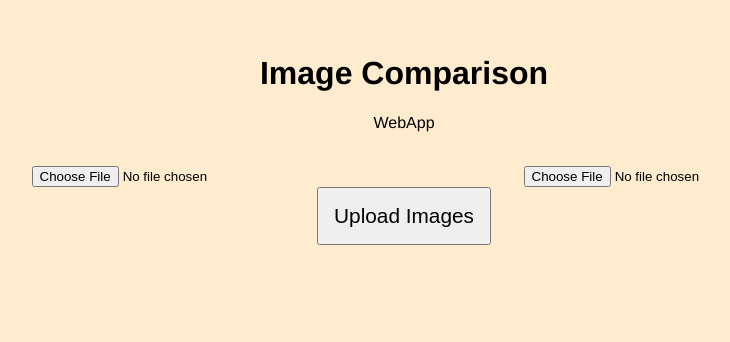
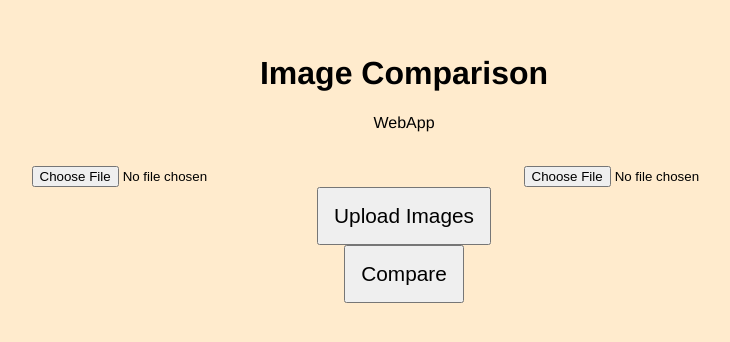
Before and after one commit to SaulOsorio/ImageComparisonApp, a React (Vite) app in the folder ui/: page / in a window 1280 px wide. Shown: the part 114-456 px from the top of the page, without its empty margins (236-966 px from the left). Built offline with nearby package versions, Linux system fonts and the light colour scheme.

Commit message:
Added functionality to compare Button

```diff
--- a/ui/src/Compare.jsx
+++ b/ui/src/Compare.jsx
@@ -5,21 +5,17 @@ import './style.css'
 export const CompareBttn = () =>{
     const [data, setData] = useState(null);
 
-    // useEffect(() => {
-    //     fetch('http://localhost:8080/compare', {
-    //         mode: 'no-cors'
-    //     })
-    //       .then(response => response.json())
-    //       .then(data => setData(response.json()))
-    //       .catch(error => console.error(error));
-    //   }, []);
 
-    const handleCompare = () => {
-        fetch('http://localhost:8080/compare')
-          .then(response => response.json())
-          .then(data => setData(response.json()))
-          .catch(error => console.error(error));
-    }
+    async function handleCompare() {
+        try {
+          const response = await fetch('http://localhost:8080/compare');
+          const data = await response.json();
+          setData(data.result)
+          console.log(data); // the response data
+        } catch (error) {
+          console.error(error); // handle errors
+        }
+      }
 
 
     return(
--- a/ui/src/main.jsx
+++ b/ui/src/main.jsx
@@ -3,6 +3,7 @@ import ReactDOM from 'react-dom/client';
 import React from 'react';
 import { TitleSection } from './Titles';
 import { UploadImages } from './Upload';
+import { CompareBttn } from './Compare';
 
 
 
@@ -10,5 +11,6 @@ ReactDOM.createRoot( document.getElementById('root')).render(
     <React.StrictMode>
         <TitleSection title="Image Comparison" subtitle="WebApp"/>
         <UploadImages/>
+        <CompareBttn/>
     </React.StrictMode>
 );
```
